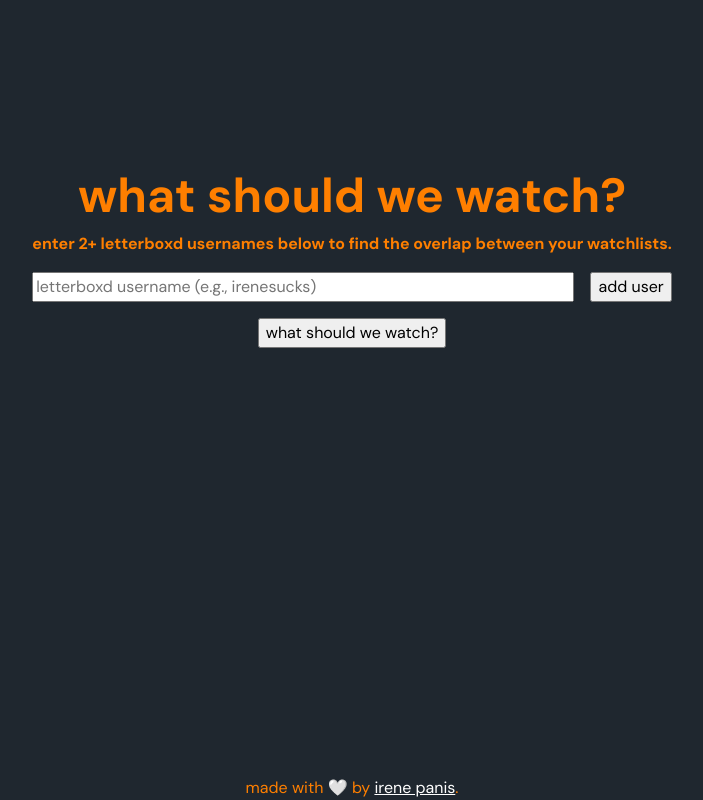
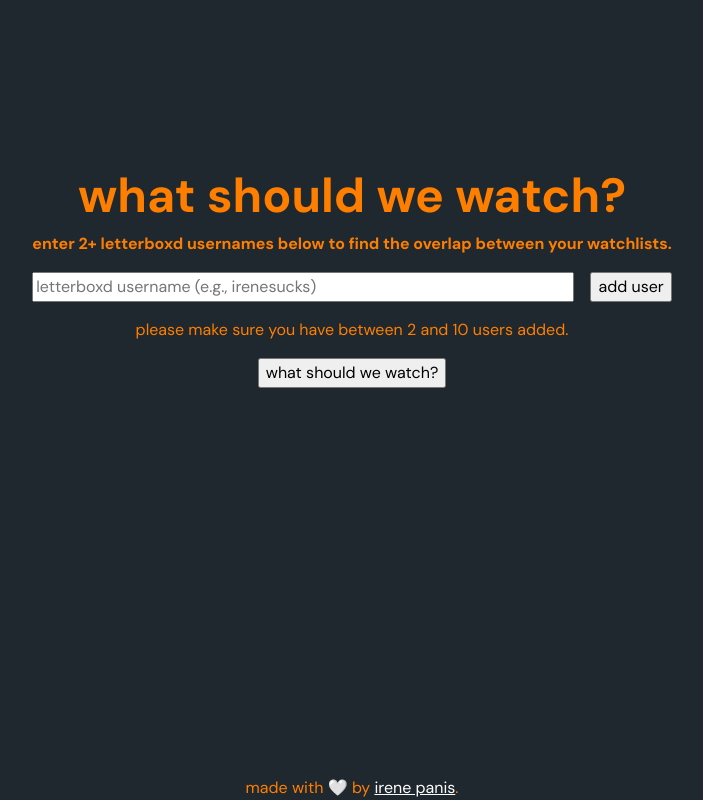
Before and after one commit to irene-panis/whatshouldwewatch, a React (Vite) app in the folder client/: page / in a window 1280 px wide. Both pictures are taken after a click on the button "what should we watch?". Shown: the whole page, without its empty margins (288-991 px from the left). Built offline with nearby package versions, Linux system fonts and the light colour scheme.

Commit message:
check usernames.length validity and display error

```diff
--- a/client/src/App.jsx
+++ b/client/src/App.jsx
@@ -1,15 +1,30 @@
 import './App.css'
 import { SearchBar } from './components/SearchBar/SearchBar'
-import { useState } from 'react';
+import { useState, useEffect } from 'react';
 import { Results } from './components/Results/Results';
 import { Footer } from './components/Footer/Footer';
 
 function App() {
   const [usernames, setUsernames] = useState([]);
   const [results, setResults] = useState(null);
+
+  // handle valid array error rendering
+  const checkArray = (usernames) => {
+    return (usernames.length >= 2 && usernames.length <= 10);
+  }
+  const [validArray, setValidArray] = useState(true);
   const handleSubmitUsers = () => {
+    if (!checkArray(usernames)) {
+      setValidArray(false);
+      setResults(null);
+      return;
+    }
     setResults(usernames);
   }
+  useEffect(() => {
+    setValidArray(true);
+  }, [usernames])
+
   return (
     <>
       <main>
@@ -17,7 +32,7 @@
           <h1>what should we watch?</h1>
           <h2>Enter 2+ Letterboxd usernames below to find the overlap between your watchlists.</h2>
         </div>
-        <SearchBar usernames={usernames} setUsernames={setUsernames} onSubmit={handleSubmitUsers}/>
+        <SearchBar usernames={usernames} setUsernames={setUsernames} onSubmit={handleSubmitUsers} validArray={validArray}/>
         {results && <Results results={results}/>}
       </main>
       <Footer/>
--- a/client/src/components/SearchBar/SearchBar.jsx
+++ b/client/src/components/SearchBar/SearchBar.jsx
@@ -3,7 +3,7 @@
 import { SubmitUsers } from '../SubmitUsers/SubmitUsers';
 import './SearchBar.css'
 
-export const SearchBar = ({ usernames, setUsernames, onSubmit }) => {
+export const SearchBar = ({ usernames, setUsernames, onSubmit, validArray }) => {
 
   const [input, setInput] = useState('');
 
@@ -41,6 +41,7 @@
           Add User
         </button>
       </div>
+      {!validArray && <p>Please make sure you have between 2 and 10 users added.</p>}
       {usernames.length !== 0 && <Names usernames={usernames} onRemove={handleRemoveUser}/>}
       <SubmitUsers onSubmit={onSubmit}/>
     </>
```
